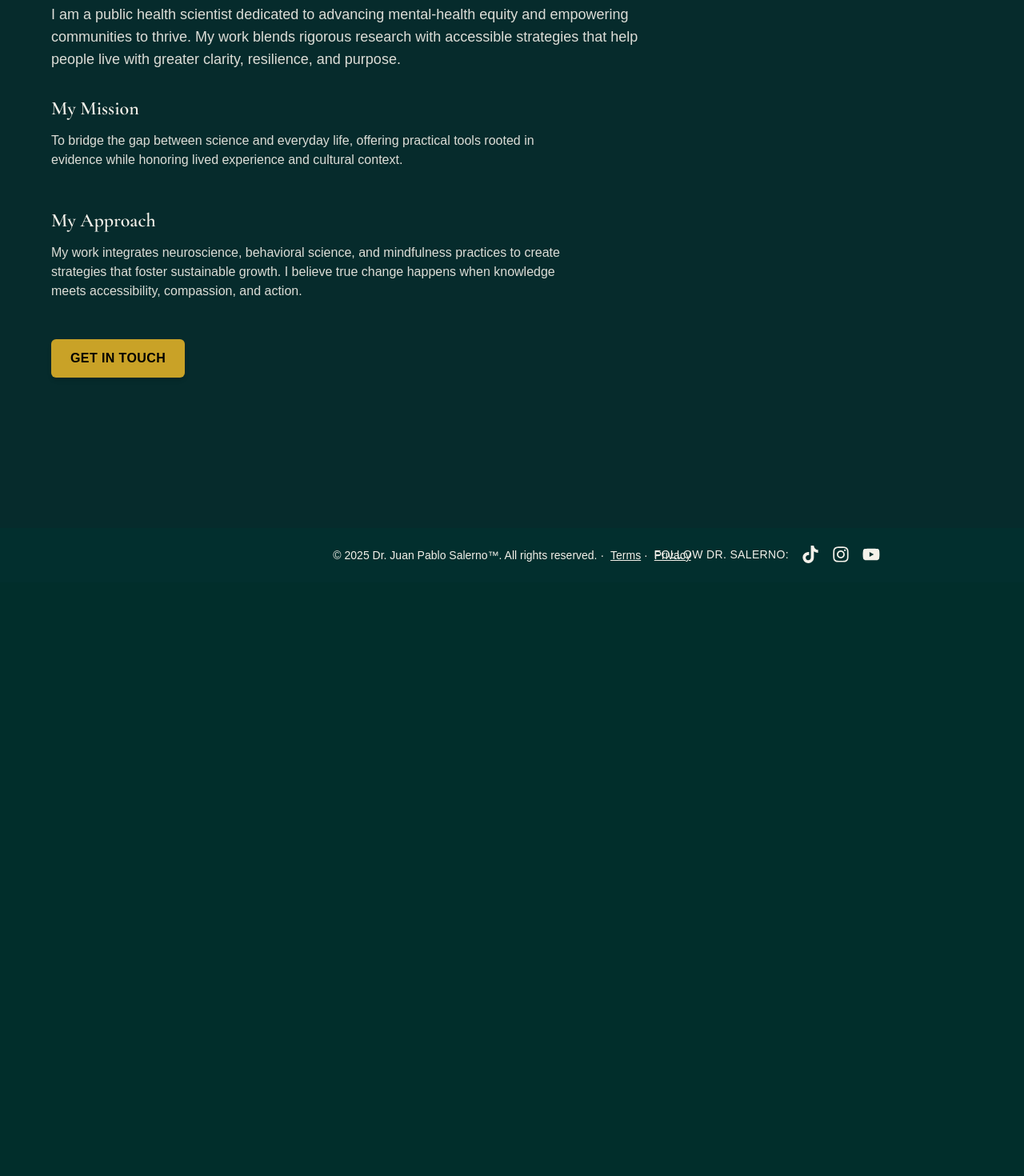
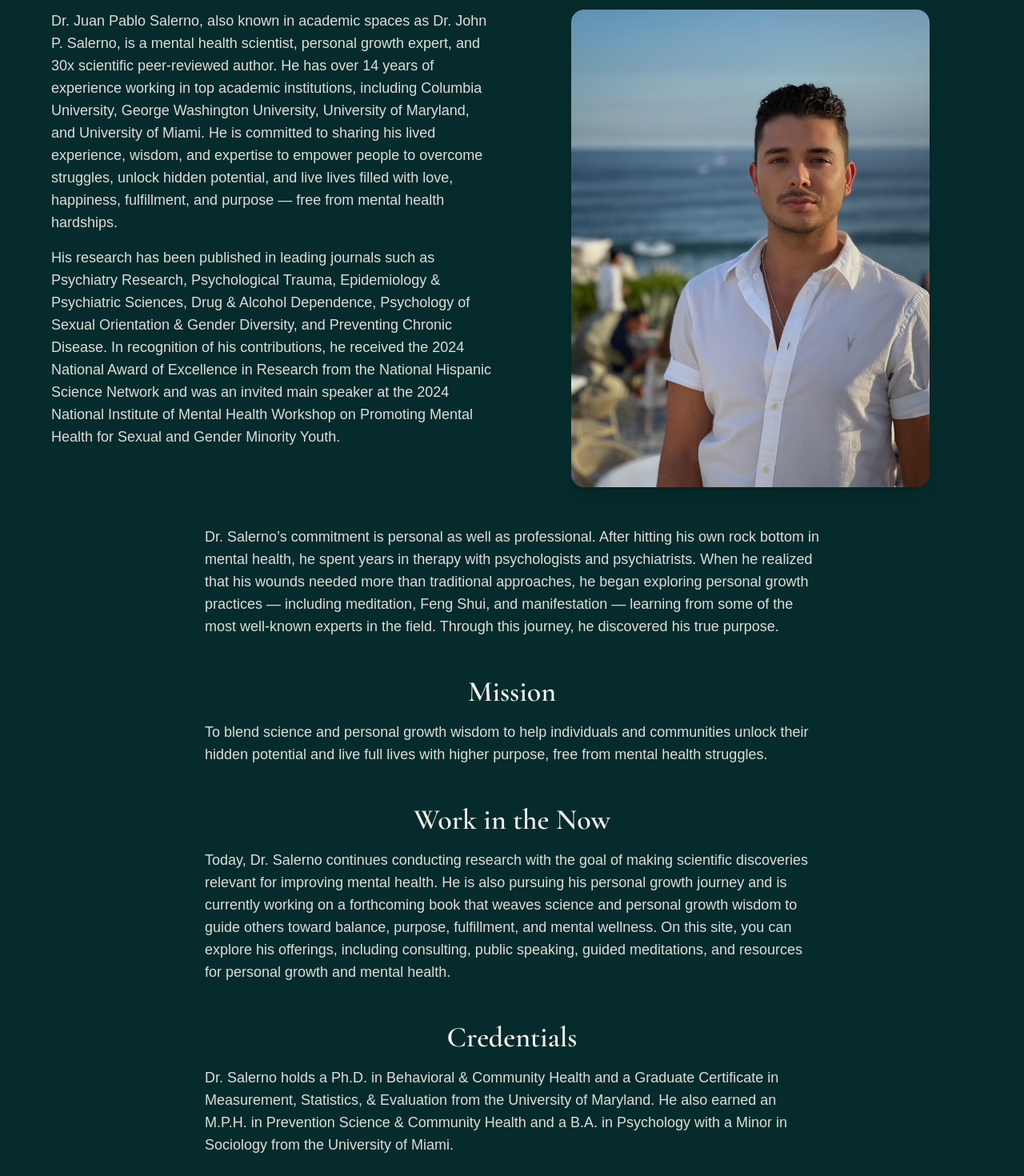
Before and after one commit to John3789/my-site-2, a Next.js app: page /about in a window 1280 px wide. Shown: the part 140-1610 px from the top of the page at 80% size. Before the commit the page ends 868 px from the top, so only its background shows below. Built offline with nearby package versions, Linux system fonts and the light colour scheme.

Commit message:
Refactor code structure for improved readability and maintainability

```diff
--- a/app/about/page.js
+++ b/app/about/page.js
@@ -1,41 +1,102 @@
 // app/about/page.js
 export default function AboutPage() {
   return (
-    <main
-      className="min-h-screen w-full bg-[var(--color-teal-900)] text-[var(--color-cream)]"
-    >
+    <main className="min-h-screen w-full bg-[var(--color-teal-900)] text-[var(--color-cream)]">
       <div className="mx-auto max-w-[1200px] px-6 py-20">
         {/* Page title */}
-        <h1 className="font-serif text-4xl mb-6">About Dr. Salerno</h1>
+        <h1 className="font-serif text-4xl mb-8 text-center">About Dr. Salerno</h1>
 
-        {/* Intro */}
-        <p className="text-lg opacity-90 max-w-3xl mb-8">
-          I am a public health scientist dedicated to advancing mental-health equity and
-          empowering communities to thrive. My work blends rigorous research with accessible
-          strategies that help people live with greater clarity, resilience, and purpose.
-        </p>
+        {/* Row 1: first two paragraphs + photo side-by-side */}
+        <div className="grid grid-cols-1 lg:grid-cols-2 gap-10 items-start mb-12">
+          {/* Left: first two paragraphs */}
+          <div>
+            <p className="text-lg opacity-90 mb-4">
+              Dr. Juan Pablo Salerno, also known in academic spaces as Dr. John P.
+              Salerno, is a mental health scientist, personal growth expert, and
+              30x scientific peer-reviewed author. He has over 14 years of experience
+              working in top academic institutions, including Columbia University,
+              George Washington University, University of Maryland, and University
+              of Miami. He is committed to sharing his lived experience, wisdom, and
+              expertise to empower people to overcome struggles, unlock hidden
+              potential, and live lives filled with love, happiness, fulfillment, and
+              purpose — free from mental health hardships.
+            </p>
 
-        {/* Section: Mission */}
-        <section className="mb-12">
-          <h2 className="font-serif text-2xl mb-3">My Mission</h2>
-          <p className="opacity-90 max-w-2xl">
-            To bridge the gap between science and everyday life, offering practical tools rooted
-            in evidence while honoring lived experience and cultural context.
+            <p className="text-lg opacity-90">
+              His research has been published in leading journals such as Psychiatry
+              Research, Psychological Trauma, Epidemiology &amp; Psychiatric Sciences,
+              Drug &amp; Alcohol Dependence, Psychology of Sexual Orientation &amp;
+              Gender Diversity, and Preventing Chronic Disease. In recognition of his
+              contributions, he received the 2024 National Award of Excellence in
+              Research from the National Hispanic Science Network and was an invited
+              main speaker at the 2024 National Institute of Mental Health Workshop on
+              Promoting Mental Health for Sexual and Gender Minority Youth.
+            </p>
+          </div>
+
+          {/* Right: photo */}
+          <div className="flex justify-center">
+            <img
+              src="/heroabout.jpg"
+              alt="Dr. Juan Pablo Salerno"
+              className="w-full max-w-md h-auto rounded-2xl shadow-lg object-cover"
+            />
+          </div>
+        </div>
+
+        {/* Row 2+: everything else centered below */}
+        <div className="max-w-3xl mx-auto space-y-12">
+          {/* Paragraph 3 */}
+          <p className="text-lg opacity-90">
+            Dr. Salerno’s commitment is personal as well as professional. After
+            hitting his own rock bottom in mental health, he spent years in therapy
+            with psychologists and psychiatrists. When he realized that his wounds
+            needed more than traditional approaches, he began exploring personal
+            growth practices — including meditation, Feng Shui, and manifestation —
+            learning from some of the most well-known experts in the field. Through
+            this journey, he discovered his true purpose.
           </p>
-        </section>
 
-        {/* Section: Approach */}
-        <section className="mb-12">
-          <h2 className="font-serif text-2xl mb-3">My Approach</h2>
-          <p className="opacity-90 max-w-2xl">
-            My work integrates neuroscience, behavioral science, and mindfulness practices to
-            create strategies that foster sustainable growth. I believe true change happens when
-            knowledge meets accessibility, compassion, and action.
-          </p>
-        </section>
+          {/* Mission */}
+          <section>
+            <h2 className="font-serif text-4xl mb-4 text-center">Mission</h2>
+            <p className="text-lg opacity-90">
+              To blend science and personal growth wisdom to help individuals and
+              communities unlock their hidden potential and live full lives with
+              higher purpose, free from mental health struggles.
+            </p>
+          </section>
+
+          {/* Work in the Now */}
+          <section>
+            <h2 className="font-serif text-4xl mb-4 text-center">Work in the Now</h2>
+            <p className="text-lg opacity-90">
+              Today, Dr. Salerno continues conducting research with the goal of
+              making scientific discoveries relevant for improving mental health. He
+              is also pursuing his personal growth journey and is currently working
+              on a forthcoming book that weaves science and personal growth wisdom to
+              guide others toward balance, purpose, fulfillment, and mental wellness.
+              On this site, you can explore his offerings, including consulting,
+              public speaking, guided meditations, and resources for personal growth
+              and mental health.
+            </p>
+          </section>
+
+          {/* Credentials */}
+          <section>
+            <h2 className="font-serif text-4xl mb-4 text-center">Credentials</h2>
+            <p className="text-lg opacity-90">
+              Dr. Salerno holds a Ph.D. in Behavioral &amp; Community Health and a
+              Graduate Certificate in Measurement, Statistics, &amp; Evaluation from
+              the University of Maryland. He also earned an M.P.H. in Prevention
+              Science &amp; Community Health and a B.A. in Psychology with a Minor in
+              Sociology from the University of Miami.
+            </p>
+          </section>
+        </div>
 
         {/* CTA */}
-        <div className="mt-12">
+        <div className="mt-16 flex justify-center">
           <a
             href="/contact"
             className="inline-flex items-center rounded-md bg-[var(--color-gold)] text-black px-6 py-3 font-semibold uppercase tracking-wide shadow-md hover:shadow-lg hover:-translate-y-0.5 transition"
--- a/app/contact/page.js
+++ b/app/contact/page.js
@@ -19,8 +19,14 @@ export default function ContactPage() {
         <div className="flex-1">
           <h1 className="font-serif text-4xl mb-6">Contact</h1>
           <p className="text-lg opacity-90 max-w-3xl mb-10">
-            For consulting, speaking, media, and collaborations, please share a few details below.
-          </p>
+            For consulting, speaking, media, and collaborations, please share a few details below or send an email directly to{" "}
+          <a
+          href="mailto:contact@drjuanpablosalerno.com"
+      className="underline underline-offset-4 hover:opacity-80 transition whitespace-nowrap"
+    >
+      contact@drjuanpablosalerno.com
+    </a>.
+    </p>
 
           {sent ? (
             <div className="rounded-md bg-black/20 border border-white/10 p-6">
@@ -115,16 +121,6 @@ export default function ContactPage() {
             </form>
           )}
         </div>
-
-        {/* Right side: email */}
-        <div className="flex-1 text-center self-start mt-17">
-          <a
-            href="mailto:contact@drjuanpablosalerno.com"
-            className="text-base underline hover:opacity-80 transition"
-          >
-            contact@drjuanpablosalerno.com
-          </a>
-        </div>
       </div>
     </main>
   );
```
Also changed, not shown: public/heroabout.jpg (added).
